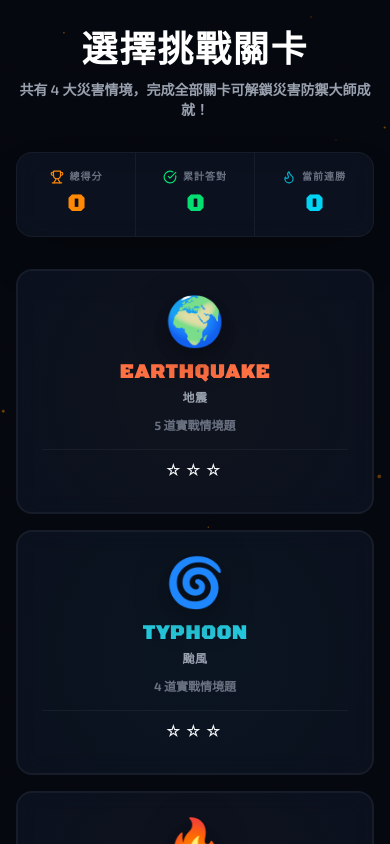
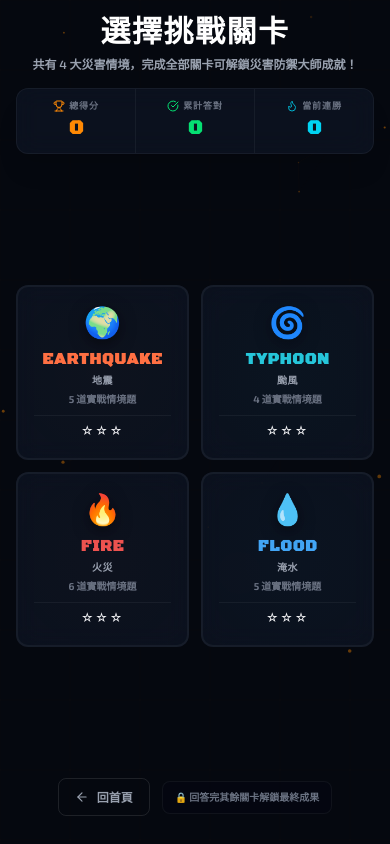
Before and after one commit to SuperLin6666/Disaster-QA, a React (Vite) app: page / in a window 390 px wide. Both pictures are taken after a click on the button "⚡ 立即開始安全演練". Shown: the top 844 px of the page. Built offline with nearby package versions, Linux system fonts and the light colour scheme.

Commit message:
feat: update earthquake quiz and refine mobile layout
Expand earthquake quiz questions with new distractors and optimize UI components for better mobile responsiveness and spacing.

```diff
--- a/src/components/ChapterSelectScreen.tsx
+++ b/src/components/ChapterSelectScreen.tsx
@@ -46,50 +46,50 @@ export default function ChapterSelectScreen({
       animate={{ opacity: 1, y: 0 }}
       exit={{ opacity: 0, y: -15 }}
       transition={{ duration: 0.3 }}
-      className="flex flex-col items-center justify-start min-h-screen w-full max-w-4xl mx-auto px-4 py-8 relative z-10"
+      className="flex flex-col items-center justify-start min-h-screen sm:h-screen w-full max-w-2xl mx-auto px-4 py-4 relative z-10 overflow-y-auto"
     >
-      <header className="text-center mb-8">
-        <h2 className="font-ops text-4xl sm:text-5xl font-black tracking-wider text-white mb-2">
+      <header className="text-center mb-4 shrink-0">
+        <h2 className="font-ops text-3xl sm:text-4xl font-black tracking-wider text-white mb-1">
           選擇挑戰關卡
         </h2>
-        <p className="text-gray-400 text-sm font-semibold max-w-md mx-auto">
+        <p className="text-gray-400 text-xs font-semibold max-w-md mx-auto">
           共有 4 大災害情境，完成全部關卡可解鎖災害防禦大師成就！
         </p>
       </header>
 
       {/* Scoreboard Metrics */}
-      <div className="flex items-center w-full max-w-2xl bg-gray-900/60 border border-white/5 rounded-2xl overflow-hidden mb-8 shadow-2xl backdrop-blur-md">
-        <div className="flex-1 px-5 py-4 text-center border-r border-white/5">
-          <div className="flex items-center justify-center gap-1.5 text-[10px] font-black uppercase tracking-widest text-gray-500 mb-1">
-            <Trophy className="w-3.5 h-3.5 text-orange-400" />
+      <div className="flex items-center w-full max-w-xl bg-gray-900/60 border border-white/5 rounded-xl overflow-hidden mb-4 shadow-xl backdrop-blur-md shrink-0">
+        <div className="flex-1 px-4 py-2.5 text-center border-r border-white/5">
+          <div className="flex items-center justify-center gap-1 text-[9px] font-black uppercase tracking-widest text-gray-500 mb-0.5">
+            <Trophy className="w-3 h-3 text-orange-400" />
             總得分
           </div>
-          <div className="font-ops text-2xl sm:text-3xl font-black text-orange-400">
+          <div className="font-ops text-xl sm:text-2xl font-black text-orange-400">
             {totalScore}
           </div>
         </div>
-        <div className="flex-1 px-5 py-4 text-center border-r border-white/5">
-          <div className="flex items-center justify-center gap-1.5 text-[10px] font-black uppercase tracking-widest text-gray-500 mb-1">
-            <CheckCircle className="w-3.5 h-3.5 text-green-400" />
+        <div className="flex-1 px-4 py-2.5 text-center border-r border-white/5">
+          <div className="flex items-center justify-center gap-1 text-[9px] font-black uppercase tracking-widest text-gray-500 mb-0.5">
+            <CheckCircle className="w-3 h-3 text-green-400" />
             累計答對
           </div>
-          <div className="font-ops text-2xl sm:text-3xl font-black text-green-400">
+          <div className="font-ops text-xl sm:text-2xl font-black text-green-400">
             {totalCorrect}
           </div>
         </div>
-        <div className="flex-1 px-5 py-4 text-center">
-          <div className="flex items-center justify-center gap-1.5 text-[10px] font-black uppercase tracking-widest text-gray-500 mb-1">
-            <Flame className="w-3.5 h-3.5 text-cyan-400 animate-pulse" />
+        <div className="flex-1 px-4 py-2.5 text-center">
+          <div className="flex items-center justify-center gap-1 text-[9px] font-black uppercase tracking-widest text-gray-500 mb-0.5">
+            <Flame className="w-3 h-3 text-cyan-400 animate-pulse" />
             當前連勝
           </div>
-          <div className="font-ops text-2xl sm:text-3xl font-black text-cyan-400">
+          <div className="font-ops text-xl sm:text-2xl font-black text-cyan-400">
             {streak}
           </div>
         </div>
       </div>
 
       {/* Chapters Grid */}
-      <div className="grid grid-cols-1 sm:grid-cols-2 gap-4 w-full max-w-2xl mb-8">
+      <div className="grid grid-cols-2 gap-3 w-full max-w-xl mb-4 flex-grow content-center">
         {chapters.map((ch, i) => {
           const r = results[ch.id];
           const isDone = doneChapters.includes(ch.id);
@@ -99,20 +99,20 @@ export default function ChapterSelectScreen({
             <motion.div
               type="button"
               key={ch.id}
-              whileHover={{ y: -6, scale: 1.01 }}
+              whileHover={{ y: -3, scale: 1.01 }}
               whileTap={{ scale: 0.98 }}
               onClick={() => onSelectChapter(i)}
-              className={`relative bg-gray-900/60 border-2 rounded-2xl p-6 flex flex-col items-center text-center justify-between cursor-pointer overflow-hidden transition-all duration-300 backdrop-blur-md ${
+              className={`relative bg-gray-900/60 border-2 rounded-xl p-4 sm:p-5 flex flex-col items-center text-center justify-between cursor-pointer overflow-hidden transition-all duration-300 backdrop-blur-md ${
                 isDone ? "border-solid shadow-lg" : "border-white/5 hover:border-white/20"
               }`}
               style={{
                 borderColor: isDone ? ch.color : undefined,
-                boxShadow: isDone ? `0 10px 25px -5px ${ch.color}25` : undefined,
+                boxShadow: isDone ? `0 6px 15px -3px ${ch.color}20` : undefined,
               }}
             >
               {/* Radial background ambient gradient */}
               <div
-                className="absolute -inset-10 bg-radial from-transparent via-transparent pointer-events-none transition-opacity duration-300 opacity-30 hover:opacity-100"
+                className="absolute -inset-10 bg-radial from-transparent via-transparent pointer-events-none transition-opacity duration-300 opacity-20 hover:opacity-100"
                 style={{
                   backgroundImage: `radial-gradient(circle, ${ch.color}15 0%, transparent 70%)`,
                 }}
@@ -121,10 +121,10 @@ export default function ChapterSelectScreen({
               {/* Checked Badge */}
               {isDone && (
                 <div
-                  className="absolute top-3 right-3 w-6 h-6 rounded-full flex items-center justify-center text-white text-xs font-black shadow-md z-10"
+                  className="absolute top-2 right-2 w-5 h-5 rounded-full flex items-center justify-center text-white text-[10px] font-black shadow-md z-10"
                   style={{
                     backgroundColor: "#10b981",
-                    boxShadow: "0 0 10px rgba(16, 185, 129, 0.4)",
+                    boxShadow: "0 0 8px rgba(16, 185, 129, 0.4)",
                   }}
                 >
                   ✓
@@ -133,29 +133,29 @@ export default function ChapterSelectScreen({
 
               {/* Card Contents */}
               <div className="flex flex-col items-center relative z-10 w-full">
-                <span className="text-5xl mb-4 drop-shadow-[0_8px_16px_rgba(0,0,0,0.5)] transform group-hover:scale-110 transition-transform">
+                <span className="text-3xl sm:text-4xl mb-2 drop-shadow-[0_4px_8px_rgba(0,0,0,0.5)] transform group-hover:scale-110 transition-transform">
                   {ch.emoji}
                 </span>
                 <h3
-                  className="font-ops text-xl sm:text-2xl font-bold tracking-wider mb-0.5"
+                  className="font-ops text-base sm:text-lg font-bold tracking-wider mb-0.5"
                   style={{ color: ch.color }}
                 >
                   {ch.title}
                 </h3>
-                <p className="text-gray-400 text-xs font-black tracking-wider uppercase mb-3">
+                <p className="text-gray-400 text-[10px] font-black tracking-wider uppercase mb-1 sm:mb-2">
                   {ch.titleZh}
                 </p>
-                <p className="text-xs font-bold text-gray-500 mb-2">
+                <p className="text-[10px] font-bold text-gray-500">
                   {ch.questions.length} 道實戰情境題
                 </p>
               </div>
 
               {/* Status / Achievements inside Card */}
-              <div className="relative z-10 w-full mt-2 pt-2 border-t border-white/5 flex flex-col items-center">
-                <div className="text-base tracking-[0.2em] mb-1.5">{stars}</div>
+              <div className="relative z-10 w-full mt-2 pt-1.5 border-t border-white/5 flex flex-col items-center">
+                <div className="text-xs tracking-[0.15em] mb-1">{stars}</div>
                 {isDone && (
                   <p
-                    className="text-xs font-black tracking-wide"
+                    className="text-[10px] font-black tracking-wide"
                     style={{ color: ch.color }}
                   >
                     分數：{r.correct} / {r.total} 答對
@@ -168,12 +168,12 @@ export default function ChapterSelectScreen({
       </div>
 
       {/* Navigation and Completion triggers */}
-      <div className="flex flex-wrap gap-4 justify-center items-center w-full max-w-2xl">
+      <div className="flex flex-wrap gap-3 justify-center items-center w-full max-w-xl shrink-0 pb-3">
         <button
           onClick={onGoBack}
-          className="inline-flex items-center gap-2.5 px-6 py-3.5 rounded-xl text-sm font-extrabold text-gray-400 border border-white/10 hover:border-white/20 hover:text-white hover:bg-white/5 transition-all cursor-pointer"
+          className="inline-flex items-center gap-2 px-4 py-2.5 rounded-lg text-xs font-extrabold text-gray-400 border border-white/10 hover:border-white/20 hover:text-white hover:bg-white/5 transition-all cursor-pointer"
         >
-          <ArrowLeft className="w-4 h-4" />
+          <ArrowLeft className="w-3.5 h-3.5" />
           回首頁
         </button>
 
@@ -181,13 +181,13 @@ export default function ChapterSelectScreen({
           <button
             id="view-results-btn"
             onClick={onShowFinalResults}
-            className="inline-flex items-center gap-2.5 px-8 py-4 rounded-xl text-sm font-black text-white bg-gradient-to-r from-orange-500 to-red-500 shadow-[0_4px_25px_rgba(249,115,22,0.45)] hover:scale-105 active:scale-95 transition-all cursor-pointer border border-orange-400"
+            className="inline-flex items-center gap-2 px-6 py-3 rounded-lg text-xs font-black text-white bg-gradient-to-r from-orange-500 to-red-500 shadow-[0_4px_15px_rgba(249,115,22,0.35)] hover:scale-105 active:scale-95 transition-all cursor-pointer border border-orange-400"
           >
-            <Award className="w-4.5 h-4.5 text-yellow-300" />
+            <Award className="w-4 h-4 text-yellow-300" />
             顯示最終成效報告
           </button>
         ) : (
-          <div className="text-xs text-gray-500 font-semibold px-4 py-3 bg-gray-950/40 border border-white/5 rounded-xl">
+          <div className="text-[10px] text-gray-500 font-semibold px-3 py-2 bg-gray-950/40 border border-white/5 rounded-lg">
             🔒 回答完其餘關卡解鎖最終成果
           </div>
         )}
--- a/src/data.ts
+++ b/src/data.ts
@@ -21,7 +21,8 @@ export const CHAPTERS: Chapter[] = [
         opts: [
           "立刻衝出門外逃跑",
           "趴下・掩護・穩住，躲桌下保護頭頸部",
-          "先關瓦斯再說"
+          "先關瓦斯再說",
+          "站在吊燈下方，方便觀察天花板是否掉落"
         ],
         ans: 1,
         slogan: "趴掩穩，護頭頸",
@@ -33,7 +34,8 @@ export const CHAPTERS: Chapter[] = [
         opts: [
           "赤腳小心踏過去",
           "穿上避難包準備的厚底鞋再移動",
-          "等別人幫忙清掃完再走"
+          "等別人幫忙清掃完再走",
+          "穿上隨意撿來的塑膠拖鞋或塑膠袋快步走過"
         ],
         ans: 1,
         slogan: "穿上厚底鞋，行走才安全",
@@ -45,7 +47,8 @@ export const CHAPTERS: Chapter[] = [
         opts: [
           "直接用布條紮緊不要管它",
           "生理食鹽水沖洗傷口，再用消毒紗布與繃帶包紮",
-          "先撤離，傷口之後再處理"
+          "先撤離，傷口之後再處理",
+          "塗抹大量牙膏或凡士林在傷口上以止血"
         ],
         ans: 1,
         slogan: "生理食鹽水清創，紗布繃帶包紮",
@@ -57,7 +60,8 @@ export const CHAPTERS: Chapter[] = [
         opts: [
           "直接喝附近河水或水溝水",
           "使用避難包瓶裝水，備用水源用淨水片處理",
-          "完全不喝水，靜待救援"
+          "完全不喝水，靜待救援",
+          "飲用家裡的熱水器死水且不做任何過濾"
         ],
         ans: 1,
         slogan: "瓶裝水解渴，淨水片保質",
@@ -69,11 +73,12 @@ export const CHAPTERS: Chapter[] = [
         opts: [
           "大聲持續呼求，拼命移動找出口",
           "吹哨或敲牆求助，並用鋁箔毯覆蓋身體保暖",
-          "保持靜止，等待救援隊自行找到"
+          "保持靜止，等待救援隊自行找到",
+          "大聲唱歌發洩情緒，不需要注意保暖"
         ],
         ans: 1,
         slogan: "吹哨代尖叫，鋁箔毯禦寒",
-        exp: "節省體力不要尖叫，使用哨子發聲或敲擊牆壁求救；並拿出鋁箔毯覆蓋身體，防止體溫流失。"
+        exp: "節省體力不要尖叫，使用哨子發聲 or 敲擊牆壁求救；並拿出鋁箔毯覆蓋身體，防止體溫流失。"
       }
     ]
   },
@@ -92,7 +97,8 @@ export const CHAPTERS: Chapter[] = [
         opts: [
           "開窗通氣，平衡室內外氣壓",
           "遠離窗戶，預先在玻璃貼上 X 形膠帶",
-          "用棉被或厚布封住整個窗戶"
+          "用棉對或厚布封住整個窗戶",
+          "在窗戶玻璃上噴水以增加其重力強度與表面能"
         ],
         ans: 1,
         slogan: "遠離窗戶，膠帶貼 X",
@@ -104,7 +110,8 @@ export const CHAPTERS: Chapter[] = [
         opts: [
           "等附近鄰居出門告知",
           "開車找有供電的地方獲取資訊",
-          "使用電池或手搖收音機，搭配手電筒維持照明"
+          "使用電池或手搖收音機，搭配手電筒維持照明",
+          "不獲取任何資訊，直接睡覺等待颱風過去"
         ],
         ans: 2,
         slogan: "電池收音機，消息不中斷",
@@ -116,7 +123,8 @@ export const CHAPTERS: Chapter[] = [
         opts: [
           "快速跑過，縮短暴露時間",
           "用雨傘把電線撥到旁邊再走",
-          "用長棍探測水深，電線必須繞道避開"
+          "用長棍探測水深，電線必須繞道避開",
+          "直接涉水涉過去並用手撥開電線"
         ],
         ans: 2,
         slogan: "長棍探水深，繞道防觸電",
@@ -128,7 +136,8 @@ export const CHAPTERS: Chapter[] = [
         opts: [
           "把背包放在地板角落最高處",
           "移至高處存放，重要物資用防水袋密封",
-          "放入冰箱保持乾燥"
+          "放入冰箱保持乾燥",
+          "隨便丟在陽台，等出門時再拿"
         ],
         ans: 1,
         slogan: "移至高處，防水密封",
@@ -151,7 +160,8 @@ export const CHAPTERS: Chapter[] = [
         opts: [
           "站立快速奔跑，儘早離開火場",
           "蹲下小步走路",
-          "貼近地面低姿勢爬行，並用防煙面罩或濕毛巾護口鼻"
+          "貼近地面低姿勢爬行，並用防煙面罩或濕毛巾護口鼻",
+          "深呼吸憋氣，一邊朝上方揮手一邊向前快跑"
         ],
         ans: 2,
         slogan: "低姿勢爬行，面罩護口鼻",
@@ -163,7 +173,8 @@ export const CHAPTERS: Chapter[] = [
         opts: [
           "可以，迅速衝出去",
           "先用水澆涼門把再開門",
-          "不可以，用衣物塞住門縫並往反方向逃生或等待救援"
+          "不可以，用衣物塞住門縫並往反方向逃生或等待救援",
+          "直接用身體撞開門，不管門把發熱程度"
         ],
         ans: 2,
         slogan: "門燙不開門，衣物塞門縫",
@@ -175,7 +186,8 @@ export const CHAPTERS: Chapter[] = [
         opts: [
           "持續大聲呼喊",
           "摔東西到窗外製造聲響",
-          "用哨子吹響求救，或手電筒在窗邊閃爍光芒"
+          "用哨子吹響求救，或手電筒在窗邊閃爍光芒",
+          "點燃窗簾好讓外部人員看到明顯的濃煙"
         ],
         ans: 2,
         slogan: "吹哨閃燈，求救加分",
@@ -187,7 +199,8 @@ export const CHAPTERS: Chapter[] = [
         opts: [
           "塗上牙膏或醬油消炎",
           "大量清水沖洗後，再塗抹燙傷藥膏",
-          "用冰塊直接冷敷傷口"
+          "用冰塊直接冷敷傷口",
+          "用保暖防寒衣服緊緊著包覆以隔絕空氣接觸"
         ],
         ans: 1,
         slogan: "大量清水沖，燙傷膏救急",
@@ -199,7 +212,8 @@ export const CHAPTERS: Chapter[] = [
         opts: [
           "快跑脫衣再跳入水中",
           "停・倒・滾（Stop, Drop, Roll）",
-          "尖叫求助，原地等人幫忙"
+          "尖叫求助，原地等人幫慢",
+          "拿起大硬板衣服搧風拍打著火部位"
         ],
         ans: 1,
         slogan: "停倒滾，火自熄",
@@ -211,7 +225,8 @@ export const CHAPTERS: Chapter[] = [
         opts: [
           "打電話給遠方親戚確認",
           "原地等待家人自己回來",
-          "出示避難包內的防災卡，提供家人照片與聯繫方式"
+          "出示避難包內的防災卡，提供家人照片與聯繫方式",
+          "不顧一切獨自再次衝入火場尋找失散的家人"
         ],
         ans: 2,
         slogan: "防災卡在手，特徵全都錄",
@@ -234,7 +249,8 @@ export const CHAPTERS: Chapter[] = [
         opts: [
           "用毛巾塞住門縫",
           "架設擋水板或堆疊沙包，並用防水膠帶輔助密封",
-          "把所有物品緊急搬到二樓"
+          "把所有物品緊急搬到二樓",
+          "向街上開水泵逆流排沙"
         ],
         ans: 1,
         slogan: "架設擋水板，堆疊沙包牆",
@@ -246,7 +262,8 @@ export const CHAPTERS: Chapter[] = [
         opts: [
           "拖鞋，方便快速穿脫",
           "赤腳走，才能感受地面狀況",
-          "厚底雨鞋或運動鞋，絕對不要穿拖鞋"
+          "厚底雨鞋或運動鞋，絕對不要穿拖鞋",
+          "穿著時尚高跟鞋或高架木屐安全套裝"
         ],
         ans: 2,
         slogan: "穿運動鞋，捨拖鞋",
@@ -258,7 +275,8 @@ export const CHAPTERS: Chapter[] = [
         opts: [
           "快速奔跑越過積水區",
           "一人先探路，其他人再跟上",
-          "與他人成群結隊互相扶持，並視情況穿戴救生衣"
+          "與他人成群結隊互相扶持，並視情況穿戴救生衣",
+          "緊推著超市手推車當作前行浮載前進工具"
         ],
         ans: 2,
         slogan: "成群結隊，互助前行",
@@ -270,7 +288,8 @@ export const CHAPTERS: Chapter[] = [
         opts: [
           "把所有東西裝進一般塑膠袋",
           "文件放防水夾鏈袋，手機裝專用防水袋並備行動電源",
-          "拍照上傳雲端就好，不需要帶正本"
+          "拍照上傳雲端就好，不需要帶正本",
+          "不需要攜帶任何證件與通訊工具，只求身體輕載健步"
         ],
         ans: 1,
         slogan: "夾鏈袋存證件，防水袋裝手機",
@@ -282,7 +301,8 @@ export const CHAPTERS: Chapter[] = [
         opts: [
           "回家換衣服，稍微沖洗一下",
           "等回家後再洗澡，一次清潔就好",
-          "立即使用肥皂或乾洗手液徹底清潔，避免病菌感染"
+          "立即使用肥皂或乾洗手液徹底清潔，避免病菌感染",
+          "洗淨後雙手腳在烈日下直接暴曬半個小時"
         ],
         ans: 2,
         slogan: "肥皂勤洗手，病菌不入口",
```
Also changed, not shown: src/components/FinalScreen.tsx (+25 -25 lines), src/components/HomeScreen.tsx (+16 -16 lines), src/components/LevelCompleteScreen.tsx (+28 -28 lines), src/components/QuestionScreen.tsx (+40 -40 lines).
